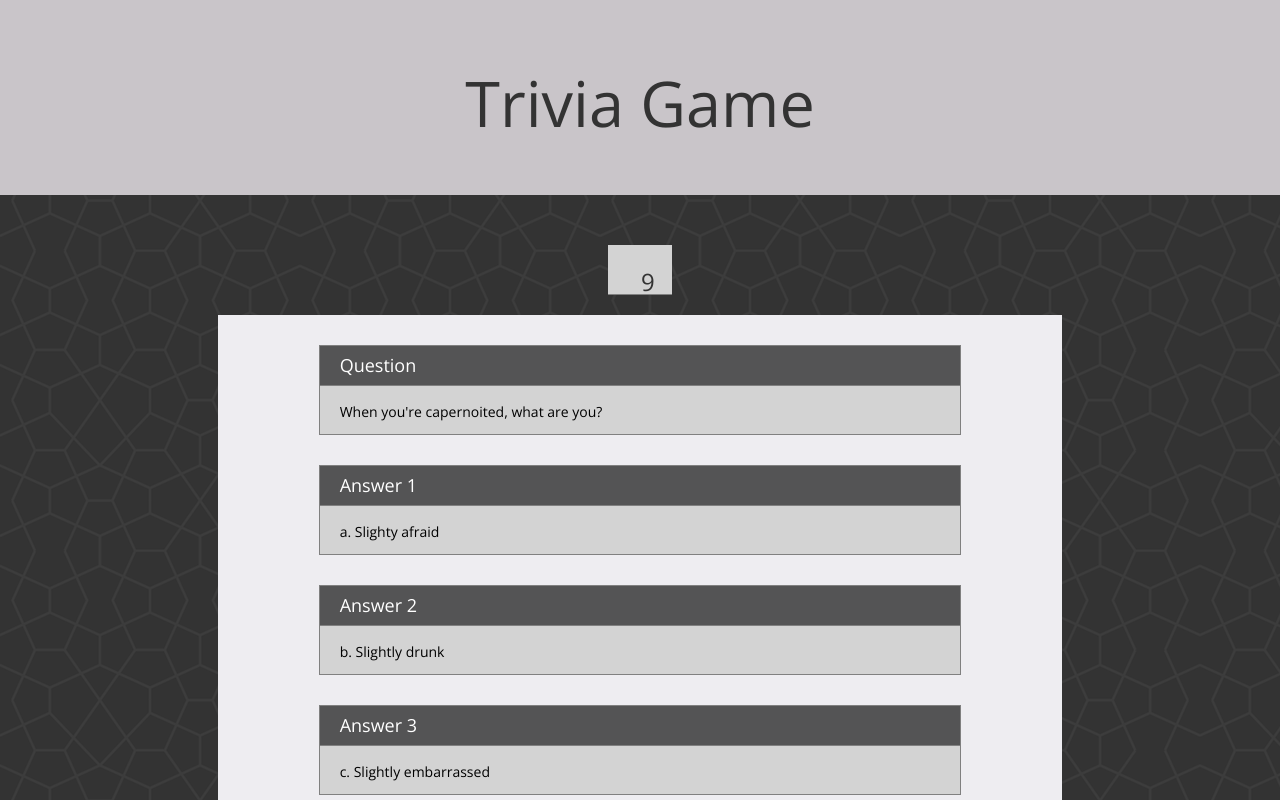
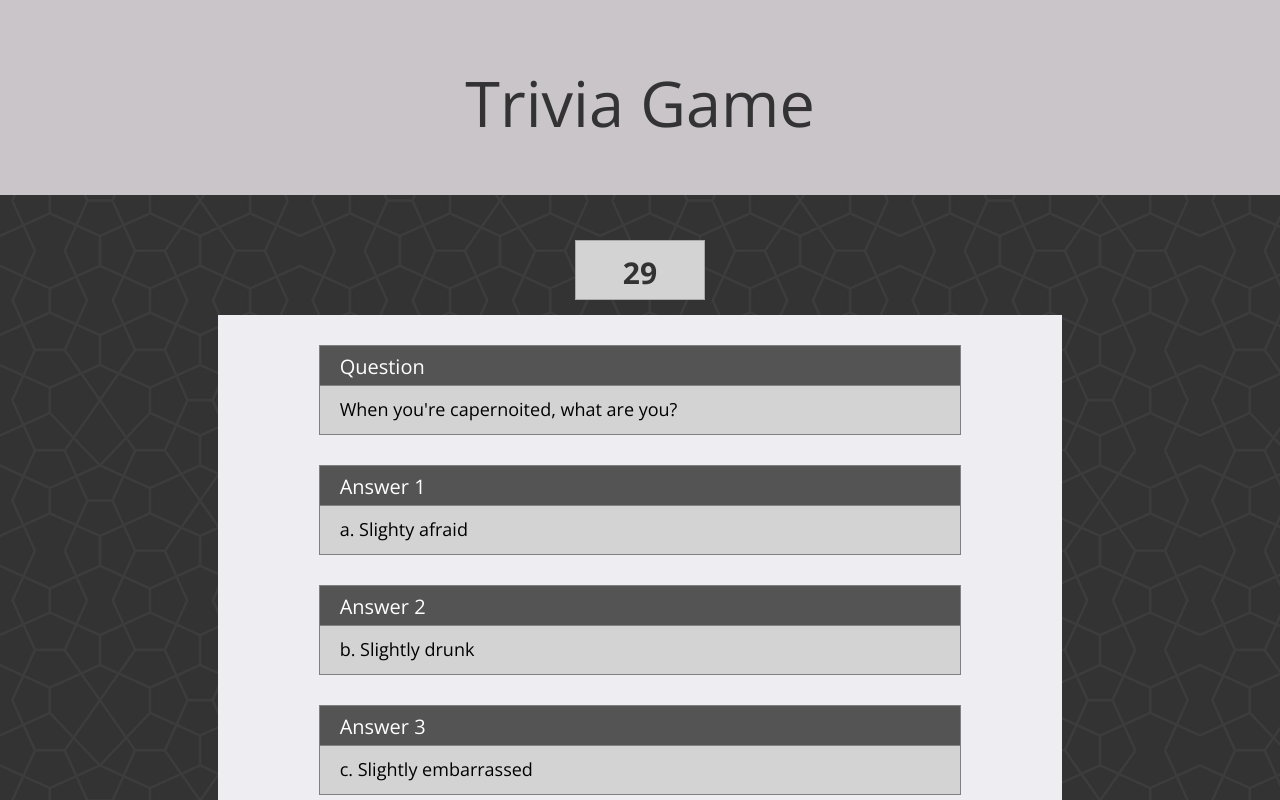
Before and after one commit to amykslover/Trivia-Game, a plain HTML site: page index.html in a window 1280 px wide. Both pictures are taken after a click on the button "Start". Shown: the top 800 px of the page. Drawn offline with nearby package versions, Linux system fonts and the light colour scheme.

Commit message:
Fixed bugs and refactored code to clean it up prior to review. Game works as desired.

```diff
--- a/assets/css/style.css
+++ b/assets/css/style.css
@@ -9,7 +9,7 @@ h1 {
 }
 
 h3 {
-	font-size: 18px !important;
+	font-size: 20px !important;
 	margin-top: 10px !important;
 	color: white !important;
 	padding-left: 20px;
@@ -32,49 +32,6 @@ p {
 	color: black;
 	padding-bottom: 2px;
 	padding-left: 20px;
-	font-size: 14px;
-}
-
-/*progress {
-	height: 50px;
-	width: 100%;
-}*/
-button {
-	margin: auto;
-	width: 80px;
-	height: 40px;
-}
-
-.timerbox {
-	width: 80px;
-	text-align: center;
-	padding: 20px;
-	font-size: 24px;
-}
-.outline {
-	border: solid grey 1px;
-}
-
-.main {
-	background-color: #EEEDF1;
-	align-items: center;
-	padding: 20px;
-}
-
-.timer {
-	background-color: #EEEDF1;
-	height: 50px !important;
-	border-bottom: solid grey 1px;
-}
-.background {
-	background-color: #C9C5C9 !important;
-}
-
-.center{
-  display: flex;
-  align-items: center;
-  justify-content: center;
-  height: 90px;
 }
 
 .question {
@@ -92,11 +49,57 @@ button {
 	margin: 30px auto 30px auto;
 	position: relative;
 }
+.guesstext {
+	position: absolute;
+	bottom: 0;
+	color: black;
+	padding-bottom: 2px;
+	padding-left: 20px;
+	font-size: 18px;
+}
 
-.timer {
-	width: 80%;
-	height: 90px;
+
+.summary {
+	font-size: 35px !important;
+}
+
+.start {
+	margin: auto;
+	width: 130px !important;
+	height: 60px !important;
+	font-size: 30px;
+	font-weight: bold;
+}
+
+.outline {
+	border: solid grey 1px;
+}
+
+.main {
+	background-color: #EEEDF1;
+	align-items: center;
+	padding: 20px;
+}
+
+.background {
+	background-color: #C9C5C9 !important;
+}
+
+.center{
+  display: flex;
+  align-items: center;
+  justify-content: center;
+  height: 90px;
+}
+
+.timerbox {
+	text-align: center;
+	padding-top: 11px;
+	margin: auto;
+	width: 130px !important;
+	height: 60px !important;
+	font-size: 30px;
+	font-weight: bold;
 	background-color: lightgrey;
-	margin: 30px auto 30px auto;
-	position: relative;
+	border: solid 1px darkgrey;
 }
--- a/assets/js/game.js
+++ b/assets/js/game.js
@@ -6,108 +6,97 @@ $(function(){
     };
 
 
-    var quiz = [{
-        question: "When you're capernoited, what are you?",
+    var quiz = [
+        {question: "When you're capernoited, what are you?",
             answers: {
                 answer1: "a. Slighty afraid",
                 answer2: "b. Slightly drunk",
                 answer3: "c. Slightly embarrassed",
                 answer4: "d. Slightly out of tune"},
             correctAnswer: 1,
-        unanswered: true
+            answerText: "b. Slightly drunk"
         },
-    {
-        question: "Cleromancy is divination involving what?",
+        {question: "Cleromancy is divination involving what?",
             answers: {
                 answer1: "a. Dice",
                 answer2: "b. Glass",
                 answer3: "c. Twigs",
                 answer4: "d. Ink"},
             correctAnswer: 0,
-        unanswered: true
+            answerText: "a. Dice"
         },
-    {
-        question: "What does a nuxodeltiologist prefer postcard scenes of?",
+        {question: "What does a nuxodeltiologist prefer postcard scenes of?",
             answers: {
                 answer1: "a. The road",
                 answer2: "b. The trees",
                 answer3: "c. The ocean",
                 answer4: "d. The night"},
             correctAnswer: 3,
-        unanswered: true
+            answerText: "d. The night"
         },
-    {
-        question: "What do you have when you're sciapodous?",
+        {question: "What do you have when you're sciapodous?",
             answers: {
                 answer1: "a. Huge nose",
                 answer2: "b. Huge chin",
                 answer3: "c. Huge feet",
                 answer4: "d. Huge ears"},
             correctAnswer: 2,
-        unanswered: true
+            answerText: "c. Huge feet"
         },
-    {
-        question: "What are you full of when you're gambrinous?",
+        {question: "What are you full of when you're gambrinous?",
             answers: {
                 answer1: "a. Beer",
                 answer2: "b. Joy",
                 answer3: "c. Chicken",
                 answer4: "d. Sweat"},
             correctAnswer: 0,
-        unanswered: true
+            answerText: "a. Beer"
         },
-    {
-        question: "Tropoclastics is actually the science of",
+        {question: "Tropoclastics is actually the science of",
             answers: {
                 answer1: "a. House keeping",
                 answer2: "b. Ancient writing",
                 answer3: "c. Breaking habits",
                 answer4: "d. Eavesdropping"},
             correctAnswer: 2,
-        unanswered: true
+            answerText: "c. Breaking habits"
         },
-    {
-        question: "What do you most fear in hormephobia?",
+        {question: "What do you most fear in hormephobia?",
             answers: {
                 answer1: "a. Saliva",
                 answer2: "b. Shock",
                 answer3: "c. Static",
                 answer4: "d. Silence"},
             correctAnswer: 1,
-        unanswered: true
+            answerText: "b. Shock"
         },
-    {
-        question: "What does ponophobia mean?",
+        {question: "What does ponophobia mean?",
             answers: {
                 answer1: "a. The fear of overheating",
                 answer2: "b. The fear of oversleeping",
                 answer3: "c. The fear of overthinking",
                 answer4: "d. The fear of overworking"},
             correctAnswer: 3,
-        unanswered: true
+            answerText: "d. The fear of overworking"
         },
-    {
-        question: "Iatrapistia is the lack of faith in what?",
+        {question: "Iatrapistia is the lack of faith in what?",
             answers: {
                 answer1: "a. The medical system",
                 answer2: "b. The judicial system",
                 answer3: "c. The educational system",
                 answer4: "d. The legal system"},
             correctAnswer: 0,
-        unanswered: true
+            answerText: "a. The medical system"
         },
-    {
-        question: "Where is the dactylion?",
+        {question: "Where is the dactylion?",
             answers: {
                 answer1: "a. Thumb",
                 answer2: "b. Forefinger",
                 answer3: "c. Middle finger",
                 answer4: "d. Ring finger"},
             correctAnswer: 2,
-        unanswered: true
+            answerText: "c. Middle finger"
         }];
-
-
 
 
 //Pseudocode
@@ -126,27 +115,28 @@ $(function(){
 //----------------Timer---------------------------------------------------------------------------
     var clockRunning = false;
 
-var timer = {
 
-    allottedTime: 10,
 
-    countdownStart: function() {
-        if (!clockRunning) {
-            timer.intervalId = setInterval(timer.decreaseTime, 1000);
+    var allottedTime;
+    var intervalId;
+
+
+    function countdownStart() {
+        if(!clockRunning) {
+            allottedTime = 31;
+            intervalId = setInterval(decreaseTime, 1000);
             clockRunning = true;
+            console.log("Countdown is running!")
             }
-        console.log("Hello!")
-    },
-    decreaseTime: function() {
-        if(timer.displayTime == 0) {
-            timerUp(timer.intervalId);
-        } else {
-        timer.displayTime = timer.allottedTime--;
-        $("#time").text(timer.displayTime);
         }
-        console.log(timer.displayTime);
+        function decreaseTime() {
+            if(allottedTime == 0) {
+                timerUp(intervalId);
                 }
-
+            else {
+            allottedTime--;
+            $("#time").text(allottedTime);
+            }
     };
 
 //----------------Quiz---------------------------------------------------------------------------
@@ -163,22 +153,28 @@ $("button").on('click',function(){
     runGame();
     $('#startbutton').remove();
     $('.timer').append("<div class='timerbox' id='time'></div>");
-    timer.countdownStart();
 });
 
 
 
 function runGame(){
  if(gameOn) {
-    displayQuestion();}
+    displayQuestion();
+    } else {
+     displaySummary();
+    }
 };
 
 function timerUp(id) {
-    increaseCounter();;
+    increaseCounter();
     guessedWrong = guessedWrong + 1
     alert("Sorry, out of time!")
-    clearInterval(id);
+    timerReset();
     displayQuestion();
+    };
+
+function timerReset() {
+    clearInterval(intervalId);
 };
 
 function increaseCounter() {
@@ -195,71 +191,61 @@ function displayQuestion(){
         $('.question').remove();
         $('.answer').remove();
         gameOn = false;
-        displaySummary();
+        timerReset();
+        runGame();
     }
+
     else{
         $('#question').html(quiz[count].question);
         $('#answer1').html(quiz[count].answers.answer1);
         $('#answer2').html(quiz[count].answers.answer2);
         $('#answer3').html(quiz[count].answers.answer3);
         $('#answer4').html(quiz[count].answers.answer4);
-        timer.allottedTime = 10;
-        timer.displayTime = timer.allottedTime;
+
         clockRunning = false;
-        timer.countdownStart();
+        timerReset();
+        countdownStart();
     }
 
 
 };
 
 
-    $('.guess').on('click',function(){
+    $('.guesstext').on('click',function(){
 
        var userGuess = $(this).attr("data-answer");
        var correctAnswer = quiz[count].correctAnswer;
-       console.log(timer.displayTime);
+
 
        if(userGuess == correctAnswer) {
             increaseCounter();
             guessedRight = guessedRight + 1
-            console.log("UserGuess:" + userGuess);
-            console.log("CorrectGuess:" + correctAnswer);
-            console.log("Count:" + count);
-            console.log("Right:" + guessedRight);
             alert("Your answer was correct!");
             displayQuestion();
 
        } else if(userGuess !=  correctAnswer) {
+            alert("Sorry, your answer was incorrect! The correct answer was " + quiz[count].answerText)
             increaseCounter();
             guessedWrong = guessedWrong + 1
-            console.log("UserGuess:" + userGuess);
-            console.log("CorrectGuess:" + correctAnswer);
-            console.log("Count:" + count);
-            console.log("Wrong:" + guessedWrong);
-            console.log("Right:" + guessedRight);
-            alert("Sorry, your answer was incorrect!")
             displayQuestion();
        }
 
     });
 
 function displaySummary() {
-
+    $('.timer').remove();
     var summaryDiv = $('<div>');
     summaryDiv.addClass('summary');
 
     var incorrect = $('<div>').text("Incorrect: " + guessedWrong);
     var correct = $('<div>').text("Correct: " + guessedRight);
-    var percentCorrect = $('<div>').text("Guessed Correctly: " + guessedRight/count);
+    var percentCorrect = $('<div>').text("Guessed Correctly: " + (guessedRight/count)*100 +'%');
 
-
-    // var image = $("<img>");
-    // image.attr("src",//set this equal to an image to display);
 
     summaryDiv.append(incorrect);
     summaryDiv.append(correct);
     summaryDiv.append(percentCorrect);
-    // summaryDiv.append(image);
+
     $('.main').append(summaryDiv);
 };
 
--- a/index.html
+++ b/index.html
@@ -47,35 +47,35 @@
         <span>
         <h3>Question</h3>
         </span>
-        <p id="question">This is a question.</p>
+        <p class="guesstext" id="question">This is a question.</p>
       </div>
 
       <div class="answer outline">
       <span>
         <h3>Answer 1</h3>
         </span>
-        <p class="guess" id="answer1" data-answer="0">This is an answer.</p>
+        <p class="guesstext" id="answer1" data-answer="0">This is an answer.</p>
       </div>
 
       <div class="answer outline">
       <span>
         <h3>Answer 2</h3>
         </span>
-        <p class="guess" id="answer2" data-answer="1">This is an answer.</p>
+        <p class="guesstext" id="answer2" data-answer="1">This is an answer.</p>
       </div>
 
       <div class="answer outline">
       <span>
         <h3>Answer 3</h3>
         </span>
-        <p class="guess" id="answer3" data-answer="2">This is an answer.</p>
+        <p class="guesstext" id="answer3" data-answer="2">This is an answer.</p>
       </div>
 
         <div class="answer outline">
         <span>
           <h3>Answer 4</h3>
           </span>
-          <p class="guess" id="answer4" data-answer="3">This is an answer.</p>
+          <p class="guesstext" id="answer4" data-answer="3">This is an answer.</p>
         </div>
 
   </div>
```
Lines whose indentation alone changed are shown as unchanged.
